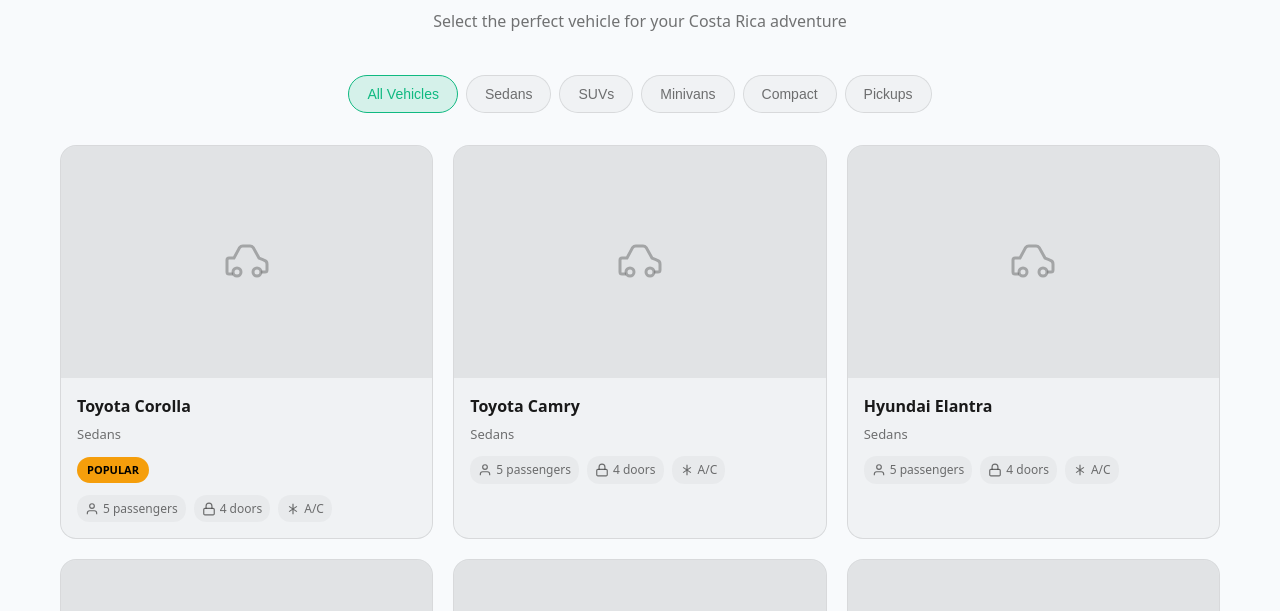
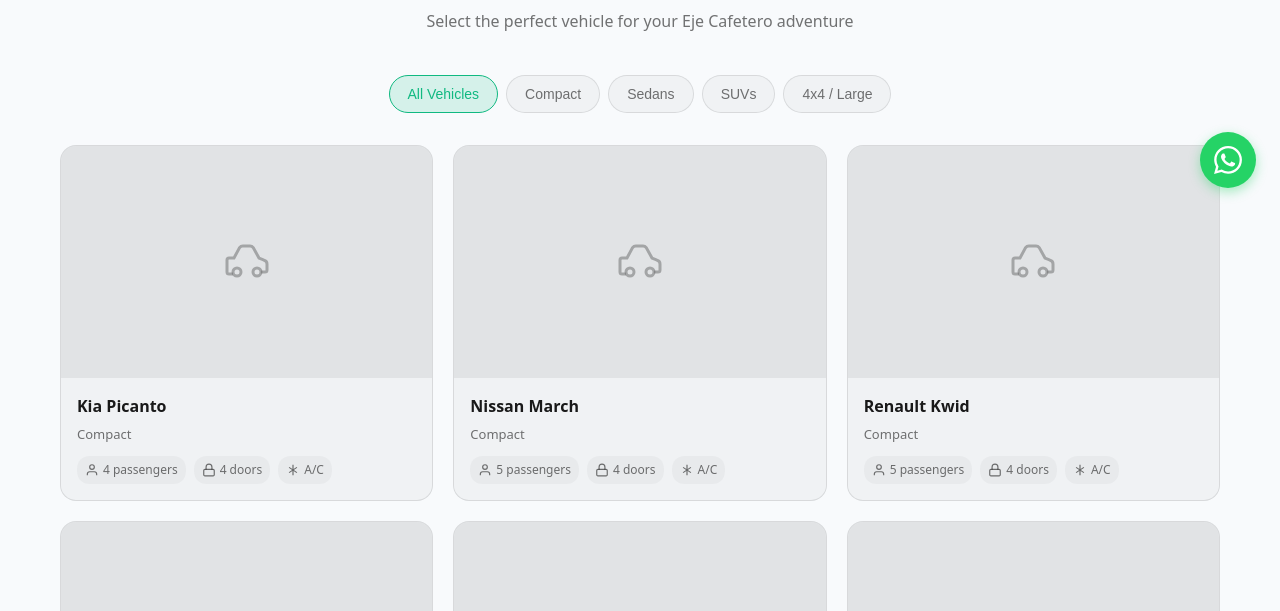
Before and after one commit to bryanmorel/bigtravel, a plain HTML site: page index.html in a window 1280 px wide. Shown: the part 588-1199 px from the top of the page. Drawn offline with Linux system fonts and the light colour scheme.

Commit message:
fix: update to Colombia Eje Cafetero location and correct fleet
- Updated fleet to 18 vehicles: Mazda CX-5, Kia Picanto, Nissan March,
  Chevrolet Onix/Onix HB, VW Golf, Kia Rio, Nissan Versa, Mazda 2/4 Sedan,
  Chevrolet Tracker, Kia Sportage, Renault Koleos/Kwid, Toyota Fortuner/4Runner/TXL,
  Chevrolet Trailblazer
- Changed location to Eje Cafetero, Colombia
- Added multi-airport pickup: Pereira, Armenia, Manizales
- Added address: Calle 16 #5-46, Cartago, Valle del Cauca
- Added WhatsApp: 323 224 5812 with floating button
- Optimized image discovery (webp only) for faster loading
- Updated categories: Compact, Sedan, SUV, 4x4/Large

```diff
--- a/index.html
+++ b/index.html
@@ -422,6 +422,13 @@
       </div>
     </main>
 
+    <!-- WhatsApp Float Button -->
+    <a href="https://wa.me/573232245812" class="whatsapp-float" aria-label="Contact via WhatsApp" target="_blank" rel="noopener">
+      <svg viewBox="0 0 24 24" fill="currentColor">
+        <path d="M17.472 14.382c-.297-.149-1.758-.867-2.03-.967-.273-.099-.471-.148-.67.15-.197.297-.767.966-.94 1.164-.173.199-.347.223-.644.075-.297-.15-1.255-.463-2.39-1.475-.883-.788-1.48-1.761-1.653-2.059-.173-.297-.018-.458.13-.606.134-.133.298-.347.446-.52.149-.174.198-.298.298-.497.099-.198.05-.371-.025-.52-.075-.149-.669-1.612-.916-2.207-.242-.579-.487-.5-.669-.51-.173-.008-.371-.01-.57-.01-.198 0-.52.074-.792.372-.272.297-1.04 1.016-1.04 2.479 0 1.462 1.065 2.875 1.213 3.074.149.198 2.096 3.2 5.077 4.487.709.306 1.262.489 1.694.625.712.227 1.36.195 1.871.118.571-.085 1.758-.719 2.006-1.413.248-.694.248-1.289.173-1.413-.074-.124-.272-.198-.57-.347m-5.421 7.403h-.004a9.87 9.87 0 01-5.031-1.378l-.361-.214-3.741.982.998-3.648-.235-.374a9.86 9.86 0 01-1.51-5.26c.001-5.45 4.436-9.884 9.888-9.884 2.64 0 5.122 1.03 6.988 2.898a9.825 9.825 0 012.893 6.994c-.003 5.45-4.437 9.884-9.885 9.884m8.413-18.297A11.815 11.815 0 0012.05 0C5.495 0 .16 5.335.157 11.892c0 2.096.547 4.142 1.588 5.945L.057 24l6.305-1.654a11.882 11.882 0 005.683 1.448h.005c6.554 0 11.89-5.335 11.893-11.893a11.821 11.821 0 00-3.48-8.413z"/>
+      </svg>
+    </a>
+
     <footer class="footer">
       <div class="container footer-inner">
         <div class="footer-brand">
@@ -430,6 +437,10 @@
             <strong>Big Travel</strong>
             <span data-i18n="footer.tagline">Premium car rental</span>
           </div>
+        </div>
+        <div class="footer-contact">
+          <p data-i18n="footer.address">Calle 16 #5-46, Cartago, Valle del Cauca</p>
+          <p><a href="https://wa.me/573232245812" data-i18n="footer.phone">WhatsApp: 323 224 5812</a></p>
         </div>
         <nav class="footer-links">
           <a href="#fleet" data-i18n="nav.fleet">Fleet</a>
--- a/main.js
+++ b/main.js
@@ -1,27 +1,35 @@
 /* ===== Fleet Data ===== */
 const fleet = [
-  { slug: 'corolla', name: 'Toyota Corolla', category: 'sedan', passengers: 5, doors: 4, ac: true, popular: true },
-  { slug: 'camry', name: 'Toyota Camry', category: 'sedan', passengers: 5, doors: 4, ac: true },
-  { slug: 'elantra', name: 'Hyundai Elantra', category: 'sedan', passengers: 5, doors: 4, ac: true },
-  { slug: 'rav4', name: 'Toyota RAV4', category: 'suv', passengers: 5, doors: 4, ac: true, popular: true },
-  { slug: 'crv', name: 'Honda CR-V', category: 'suv', passengers: 5, doors: 4, ac: true },
-  { slug: 'tucson', name: 'Hyundai Tucson', category: 'suv', passengers: 5, doors: 4, ac: true },
-  { slug: 'highlander', name: 'Toyota Highlander', category: 'suv', passengers: 7, doors: 4, ac: true },
-  { slug: 'sienna', name: 'Toyota Sienna', category: 'minivan', passengers: 8, doors: 4, ac: true, popular: true },
-  { slug: 'odyssey', name: 'Honda Odyssey', category: 'minivan', passengers: 8, doors: 4, ac: true },
-  { slug: 'yaris', name: 'Toyota Yaris', category: 'compact', passengers: 5, doors: 4, ac: true },
-  { slug: 'accent', name: 'Hyundai Accent', category: 'compact', passengers: 5, doors: 4, ac: true },
-  { slug: 'hilux', name: 'Toyota Hilux', category: 'pickup', passengers: 5, doors: 4, ac: true },
-  { slug: 'ranger', name: 'Ford Ranger', category: 'pickup', passengers: 5, doors: 4, ac: true }
+  // Compact / Hatchback
+  { slug: 'picanto', name: 'Kia Picanto', category: 'compact', passengers: 4, doors: 4, ac: true },
+  { slug: 'march', name: 'Nissan March', category: 'compact', passengers: 5, doors: 4, ac: true },
+  { slug: 'kwid', name: 'Renault Kwid', category: 'compact', passengers: 5, doors: 4, ac: true, manual: true },
+  { slug: 'onix-hb', name: 'Chevrolet Onix HB', category: 'compact', passengers: 5, doors: 4, ac: true },
+  { slug: 'golf', name: 'Volkswagen Golf', category: 'compact', passengers: 5, doors: 4, ac: true, popular: true },
+  // Sedan
+  { slug: 'onix', name: 'Chevrolet Onix', category: 'sedan', passengers: 5, doors: 4, ac: true },
+  { slug: 'rio', name: 'Kia Rio', category: 'sedan', passengers: 5, doors: 4, ac: true, popular: true },
+  { slug: 'versa', name: 'Nissan Versa', category: 'sedan', passengers: 5, doors: 4, ac: true },
+  { slug: 'mazda2', name: 'Mazda 2 Sedan', category: 'sedan', passengers: 5, doors: 4, ac: true },
+  { slug: 'mazda4', name: 'Mazda 4 Sedan', category: 'sedan', passengers: 5, doors: 4, ac: true },
+  // SUV
+  { slug: 'cx5', name: 'Mazda CX-5', category: 'suv', passengers: 5, doors: 4, ac: true, popular: true },
+  { slug: 'tracker', name: 'Chevrolet Tracker', category: 'suv', passengers: 5, doors: 4, ac: true },
+  { slug: 'sportage', name: 'Kia Sportage', category: 'suv', passengers: 5, doors: 4, ac: true },
+  { slug: 'koleos', name: 'Renault Koleos', category: 'suv', passengers: 5, doors: 4, ac: true },
+  // 4x4 / Large SUV
+  { slug: 'fortuner', name: 'Toyota Fortuner SW4', category: '4x4', passengers: 7, doors: 4, ac: true, popular: true },
+  { slug: '4runner', name: 'Toyota 4Runner', category: '4x4', passengers: 7, doors: 4, ac: true },
+  { slug: 'txl', name: 'Toyota TXL', category: '4x4', passengers: 7, doors: 4, ac: true },
+  { slug: 'trailblazer', name: 'Chevrolet Trailblazer', category: '4x4', passengers: 7, doors: 4, ac: true }
 ];
 
 const categories = {
   all:     { en: 'All Vehicles', es: 'Todos' },
+  compact: { en: 'Compact', es: 'Compactos' },
   sedan:   { en: 'Sedans', es: 'Sedanes' },
   suv:     { en: 'SUVs', es: 'SUVs' },
-  minivan: { en: 'Minivans', es: 'Minivanes' },
-  compact: { en: 'Compact', es: 'Compactos' },
-  pickup:  { en: 'Pickups', es: 'Pickups' }
+  '4x4':   { en: '4x4 / Large', es: '4x4 / Grandes' }
 };
 
 /* ===== Translations ===== */
@@ -34,22 +42,23 @@
     'header.cta': 'Reserve Now',
 
     // Hero
-    'hero.badge': 'Trusted since 2010',
-    'hero.title': 'Car Rental in Heredia, Costa Rica',
-    'hero.subtitle': 'Premium vehicles, transparent pricing, and exceptional service. Airport pickup available.',
+    'hero.badge': 'Eje Cafetero, Colombia',
+    'hero.title': 'Car Rental in the Coffee Region',
+    'hero.subtitle': 'Premium vehicles for exploring Colombia\'s Eje Cafetero. Airport pickup at Pereira, Armenia & Manizales.',
     'hero.cta.primary': 'Reserve Your Vehicle',
     'hero.cta.secondary': 'View Fleet',
-    'trust.airport': 'SJO Airport Service',
-    'trust.airport.desc': 'Free pickup & drop-off',
+    'trust.airport': 'Multi-Airport Pickup',
+    'trust.airport.desc': 'Pereira, Armenia, Manizales',
     'trust.insurance': 'Full Insurance',
     'trust.insurance.desc': 'Comprehensive coverage included',
     'trust.support': '24/7 Support',
-    'trust.support.desc': 'WhatsApp assistance anytime',
+    'trust.support.desc': 'WhatsApp: 323 224 5812',
 
     // Fleet
     'fleet.title': 'Our Fleet',
-    'fleet.subtitle': 'Select the perfect vehicle for your Costa Rica adventure',
+    'fleet.subtitle': 'Select the perfect vehicle for your Eje Cafetero adventure',
     'fleet.note': 'Vehicle availability may vary. We\'ll confirm your specific vehicle after reviewing your request.',
+    'fleet.manual': 'Manual',
     'fleet.popular': 'Popular',
     'fleet.passengers': 'passengers',
     'fleet.doors': 'doors',
@@ -75,8 +84,10 @@
     'form.return': 'Return Date',
     'form.pickupLoc': 'Pickup Location',
     'form.returnLoc': 'Return Location',
-    'form.loc.airport': 'SJO Airport',
-    'form.loc.office': 'Heredia Office',
+    'form.loc.pereira': 'Pereira Airport (PEI)',
+    'form.loc.armenia': 'Armenia Airport (AXM)',
+    'form.loc.manizales': 'Manizales Airport (MZL)',
+    'form.loc.office': 'Cartago Office',
     'form.vehicle': 'Preferred Vehicle',
     'form.vehicle.any': 'Any Available',
     'form.name': 'Full Name',
@@ -116,8 +127,10 @@
     'success.close': 'Close',
 
     // Footer
-    'footer.tagline': 'Premium car rental in Costa Rica',
-    'footer.copy': '© 2024 Big Travel Rent A Car. All rights reserved.',
+    'footer.tagline': 'Premium car rental in Eje Cafetero, Colombia',
+    'footer.copy': '© 2026 Big Travel Rent A Car. All rights reserved.',
+    'footer.address': 'Calle 16 #5-46, Cartago, Valle del Cauca',
+    'footer.phone': 'WhatsApp: 323 224 5812',
 
     // Mobile CTA
     'mobile.cta': 'Reserve Now'
@@ -130,22 +143,23 @@
     'header.cta': 'Reservar',
 
     // Hero
-    'hero.badge': 'Confianza desde 2010',
-    'hero.title': 'Alquiler de Autos en Heredia, Costa Rica',
-    'hero.subtitle': 'Vehículos premium, precios transparentes y servicio excepcional. Servicio de aeropuerto disponible.',
+    'hero.badge': 'Eje Cafetero, Colombia',
+    'hero.title': 'Alquiler de Autos en el Eje Cafetero',
+    'hero.subtitle': 'Vehículos premium para explorar el Eje Cafetero. Recogida en aeropuertos de Pereira, Armenia y Manizales.',
     'hero.cta.primary': 'Reserva Tu Vehículo',
     'hero.cta.secondary': 'Ver Flota',
-    'trust.airport': 'Servicio Aeropuerto SJO',
-    'trust.airport.desc': 'Entrega y recogida gratis',
+    'trust.airport': 'Multi-Aeropuerto',
+    'trust.airport.desc': 'Pereira, Armenia, Manizales',
     'trust.insurance': 'Seguro Completo',
     'trust.insurance.desc': 'Cobertura completa incluida',
     'trust.support': 'Soporte 24/7',
-    'trust.support.desc': 'Asistencia por WhatsApp',
+    'trust.support.desc': 'WhatsApp: 323 224 5812',
 
     // Fleet
     'fleet.title': 'Nuestra Flota',
-    'fleet.subtitle': 'Selecciona el vehículo perfecto para tu aventura',
+    'fleet.subtitle': 'Selecciona el vehículo perfecto para tu aventura en el Eje Cafetero',
     'fleet.note': 'La disponibilidad puede variar. Confirmaremos tu vehículo después de revisar tu solicitud.',
+    'fleet.manual': 'Manual',
     'fleet.popular': 'Popular',
     'fleet.passengers': 'pasajeros',
     'fleet.doors': 'puertas',
@@ -171,8 +185,10 @@
     'form.return': 'Fecha de Devolución',
     'form.pickupLoc': 'Lugar de Recogida',
     'form.returnLoc': 'Lugar de Devolución',
-    'form.loc.airport': 'Aeropuerto SJO',
-    'form.loc.office': 'Oficina Heredia',
+    'form.loc.pereira': 'Aeropuerto Pereira',
+    'form.loc.armenia': 'Aeropuerto Armenia',
+    'form.loc.manizales': 'Aeropuerto Manizales',
+    'form.loc.office': 'Oficina Cartago',
     'form.vehicle': 'Vehículo Preferido',
     'form.vehicle.any': 'Cualquier Disponible',
     'form.name': 'Nombre Completo',
@@ -212,8 +228,10 @@
     'success.close': 'Cerrar',
 
     // Footer
-    'footer.tagline': 'Alquiler de autos premium en Costa Rica',
-    'footer.copy': '© 2024 Big Travel Rent A Car. Todos los derechos reservados.',
+    'footer.tagline': 'Alquiler de autos premium en el Eje Cafetero, Colombia',
+    'footer.copy': '© 2026 Big Travel Rent A Car. Todos los derechos reservados.',
+    'footer.address': 'Calle 16 #5-46, Cartago, Valle del Cauca',
+    'footer.phone': 'WhatsApp: 323 224 5812',
 
     // Mobile CTA
     'mobile.cta': 'Reservar Ahora'
@@ -323,23 +341,10 @@
   const extensions = ['webp', 'jpg', 'png'];
 
   // Try main image
-  for (const ext of extensions) {
-    const url = `assets/cars/${slug}.${ext}`;
-    if (await imageExists(url)) {
-      images.push(url);
-      break;
-    }
-  }
-
-  // Try numbered variants (slug-1, slug-2, etc.)
-  for (let i = 1; i <= 5; i++) {
-    for (const ext of extensions) {
-      const url = `assets/cars/${slug}-${i}.${ext}`;
-      if (await imageExists(url)) {
-        images.push(url);
-        break;
-      }
-    }
+  // Only check webp for speed - no numbered variants to minimize requests
+  const url = `assets/cars/${slug}.webp`;
+  if (await imageExists(url)) {
+    images.push(url);
   }
 
   carImages[slug] = images;
--- a/styles.css
+++ b/styles.css
@@ -979,9 +979,63 @@
 
 .footer-links a:hover { color: var(--text); }
 
+.footer-contact {
+  text-align: center;
+}
+
+.footer-contact p {
+  font-size: 13px;
+  color: var(--text-muted);
+  margin-bottom: 4px;
+}
+
+.footer-contact a {
+  color: var(--accent);
+  transition: color var(--transition);
+}
+
+.footer-contact a:hover {
+  color: var(--accent-hover);
+}
+
 .footer-copy {
   font-size: 13px;
   color: var(--text-muted);
+}
+
+/* ===== WhatsApp Float Button ===== */
+.whatsapp-float {
+  position: fixed;
+  bottom: 80px;
+  right: 20px;
+  z-index: 95;
+  width: 56px;
+  height: 56px;
+  display: flex;
+  align-items: center;
+  justify-content: center;
+  background: #25d366;
+  color: #fff;
+  border-radius: 50%;
+  box-shadow: 0 4px 12px rgba(37, 211, 102, 0.4);
+  transition: all var(--transition);
+}
+
+.whatsapp-float:hover {
+  transform: scale(1.1);
+  box-shadow: 0 6px 20px rgba(37, 211, 102, 0.5);
+}
+
+.whatsapp-float svg {
+  width: 28px;
+  height: 28px;
+}
+
+@media (min-width: 768px) {
+  .whatsapp-float {
+    bottom: 24px;
+    right: 24px;
+  }
 }
 
 /* ===== Animations ===== */
```
